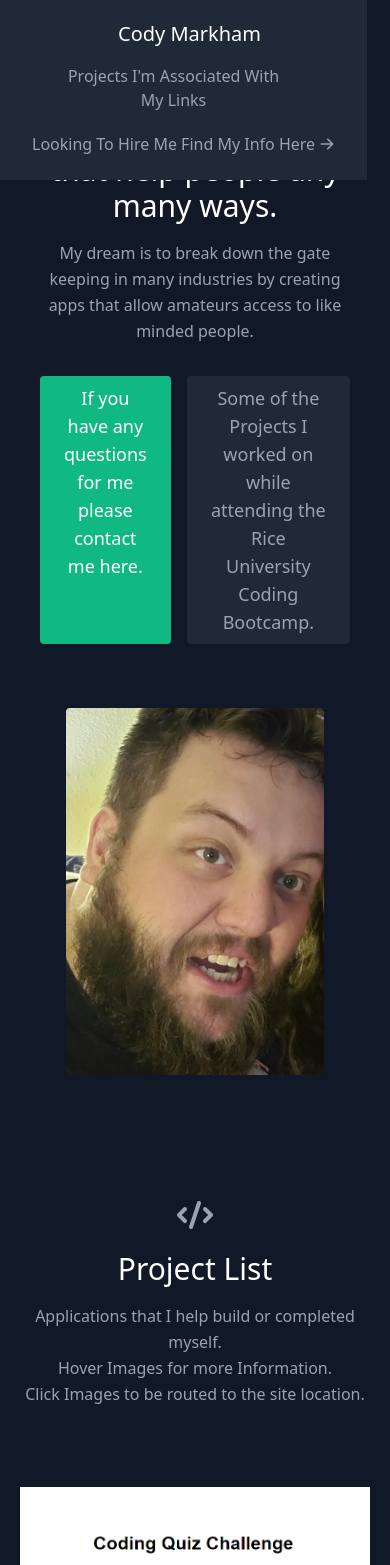
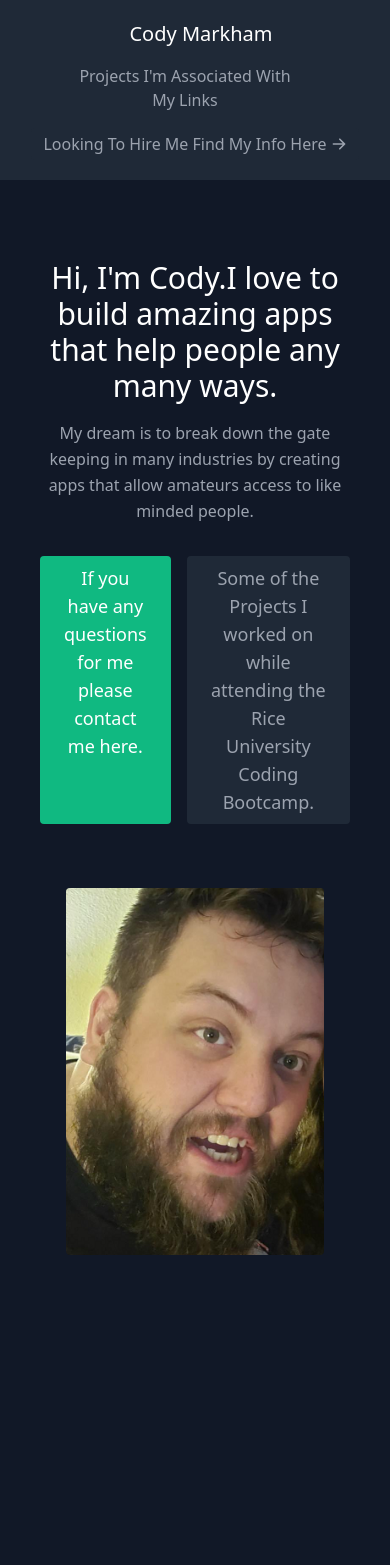
Before and after one commit to codywmarkham/Portfolio, a React (Create React App) app: page / in a window 390 px wide. Shown: the top 1565 px of the page. Built offline with nearby package versions, Linux system fonts and the light colour scheme.

Commit message:
README update

```diff
--- a/src/components/About.js
+++ b/src/components/About.js
@@ -3,7 +3,7 @@ import React from "react";
 export default function About() {
     return (
         <section id="about">
-          <div className="container mx-auto flex px-10 py-20 md:flex-row flex-col items-center">
+          <div className="container mx-auto flex px-10 py-20 pb-96 md:flex-row flex-col items-center">
             <div className="lg:flex-grow md:w-1/2 lg:pr-24 md:pr-16 flex flex-col md:items-start md:text-left mb-16 md:mb-0 items-center text-center">
               <h1 className="title-font sm:text-4xl text-3xl mb-4 font-medium text-white">
                 Hi, I'm Cody.
--- a/src/components/Contact.js
+++ b/src/components/Contact.js
@@ -27,7 +27,7 @@ export default function Contact() {
 
 
     return (
-    <section id="contact" className="relative mt-40 pb-20">
+    <section id="contact" className="relative mt-40 pt-40 pb-16">
        <div className="flex flex-col w-full">
           <h1 className="sm:text-4xl text-3xl font-medium title-font text-white text-center">
             Contact Information
--- a/src/components/Footer.js
+++ b/src/components/Footer.js
@@ -5,7 +5,7 @@ export default function Footer() {
 
         <footer>
             <section id="footer" className="container mx-auto ">
-            <div className="flex flex-col w-full mb-1">
+            <div className="flex flex-col w-full mb-0">
                 <h1 className="sm:text-4xl text-3xl font-medium title-font text-white text-center">
                 Links
                 </h1>
--- a/src/components/Navbar.js
+++ b/src/components/Navbar.js
@@ -3,7 +3,7 @@ import React from "react";
 
 export default function Navbar() {
     return (
-        <header className="bg-gray-800 md:sticky top-0 z-10 absolute">
+        <header className="bg-gray-800 md:sticky top-0 z-10">
           <div className="container mx-auto flex flex-wrap p-5 flex-col md:flex-row items-center">
             <a href className="title-font font-medium text-white mb-4 md:mb-0">
               <a href="#about" className="ml-3 text-xl">
--- a/src/components/Projects.js
+++ b/src/components/Projects.js
@@ -1,4 +1,3 @@
-import { CodeIcon } from "@heroicons/react/solid";
 import React from "react";
 import { projects } from "../data";
 
@@ -8,8 +7,7 @@ export default function Projects() {
     <section id="projects" className="text-gray-400 bg-gray-900 body-font">
       <div className="container px-5 py-10 mx-auto text-center lg:px-40">
         <div className="flex flex-col w-full mb-20">
-          <CodeIcon className="mx-auto inline-block w-10 mb-4" />
-          <h1 className="sm:text-4xl text-3xl font-medium title-font mb-4 text-white">
+          <h1 className="sm:text-4xl text-3xl font-medium title-font mb-4 pt-20 text-white">
             Project List
           </h1>
           <p className="lg:w-2/3 mx-auto leading-relaxed text-base break-normal">
```
Also changed, not shown: public/front.PNG (added), 1 other file (tests, documents, lock files or other folders).
